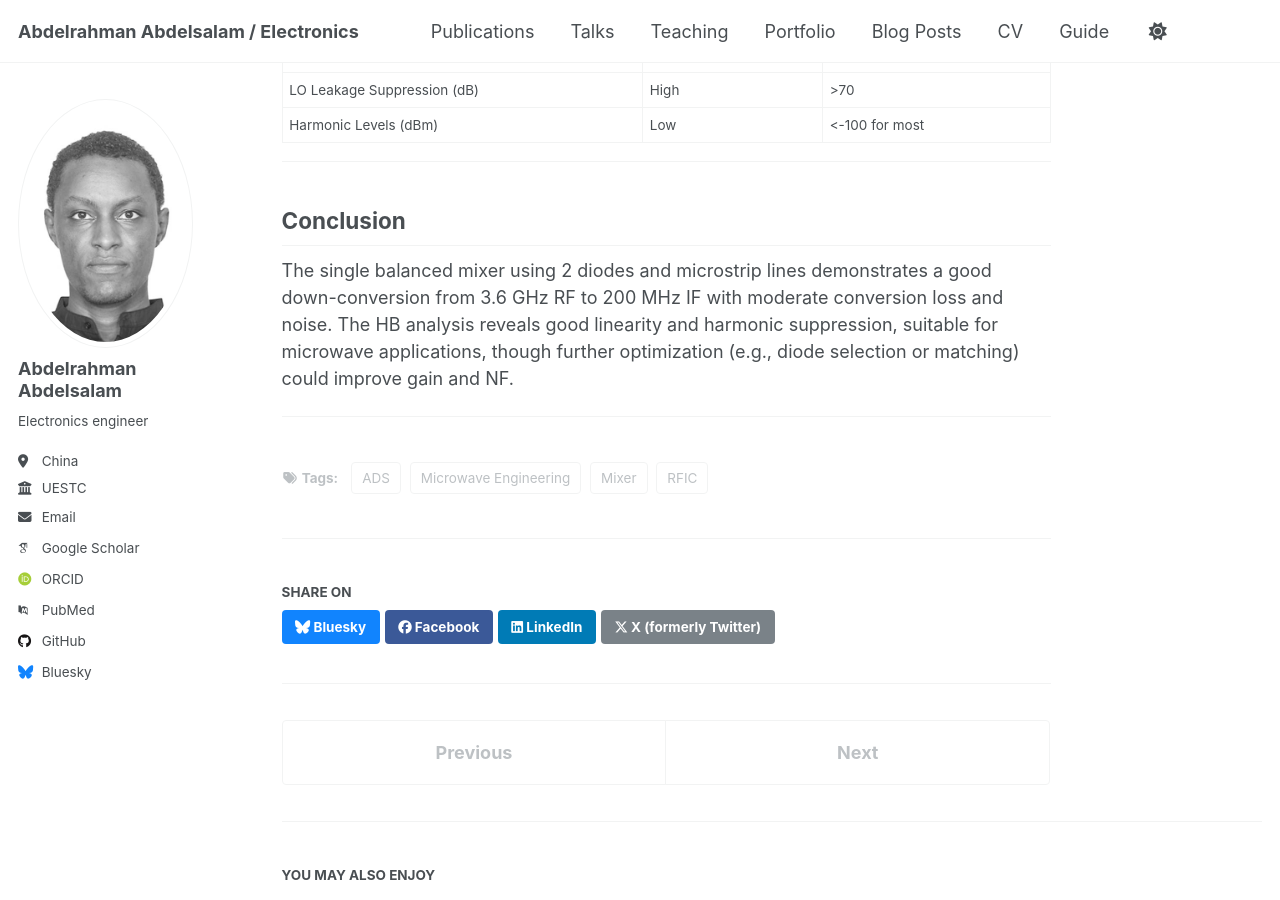
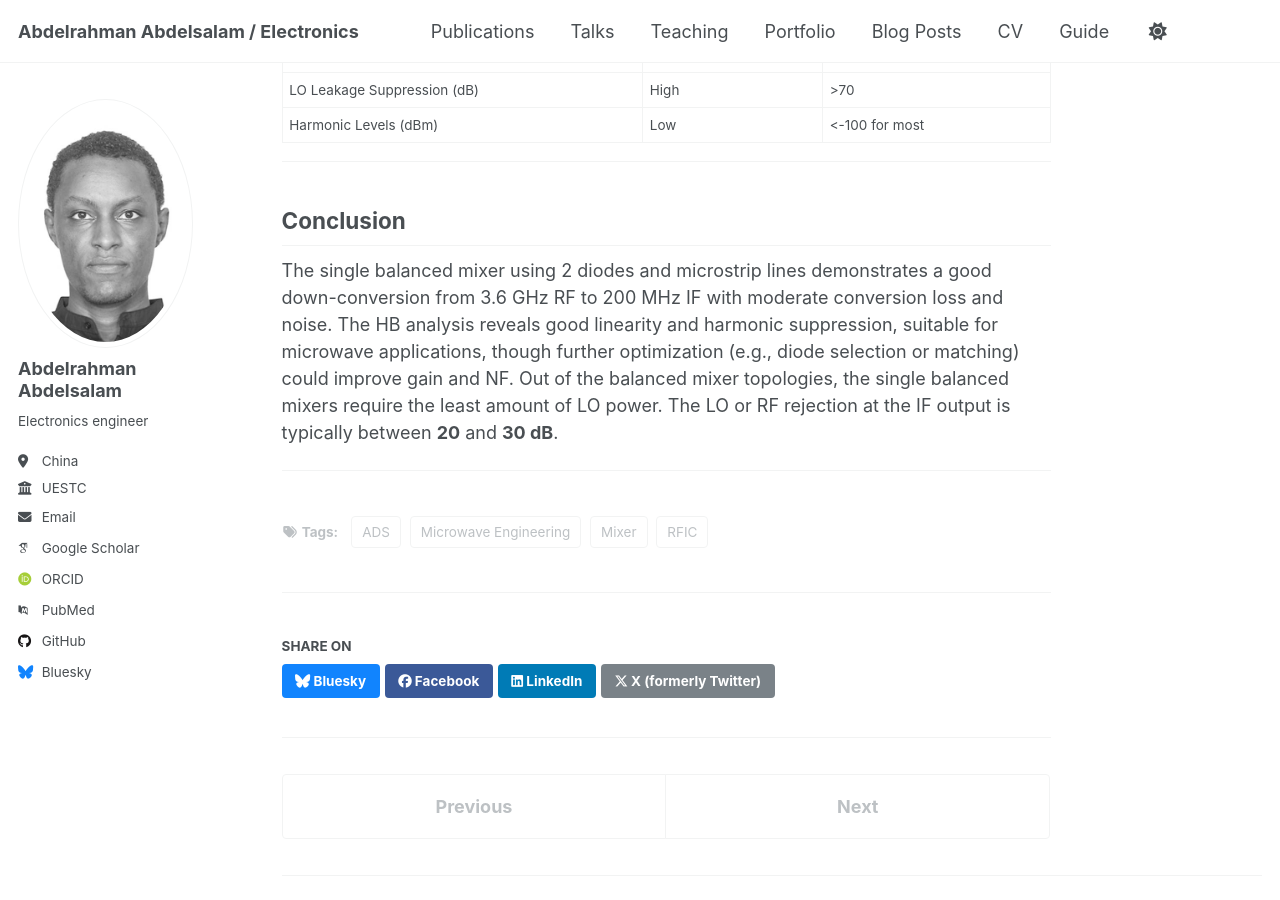
Before and after one commit to abdelrahman-dip/abdelrahmanosman.github.io, a Jekyll site: the page built from _posts/2025-03-11-blog-post-5.md, in a window 1280 px wide and 900 px high, scrolled down 6870 px. Built offline with Jekyll 4.4.1, drawn with Linux system fonts in a browser that asks for light colours; some web fonts are replaced; a script that is not in the unit is left out.

Commit message:
Update 2025-03-11-blog-post-5.md

```diff
--- a/_posts/2025-03-11-blog-post-5.md
+++ b/_posts/2025-03-11-blog-post-5.md
@@ -183,5 +183,8 @@ The design achieves good harmonic suppression (>50 dB for most products), with c
 ## Conclusion
 
 The single balanced mixer using 2 diodes and microstrip lines demonstrates a good down-conversion from 3.6 GHz RF to 200 MHz IF with moderate conversion loss and noise. The HB analysis reveals good linearity and harmonic suppression, suitable for microwave applications, though further optimization (e.g., diode selection or matching) could improve gain and NF.
+Out of the balanced mixer topologies, the single balanced mixers require the least amount of LO power. The LO or RF rejection at the IF output is typically between **20** and **30 dB**.
+
+
 
 ---
```
